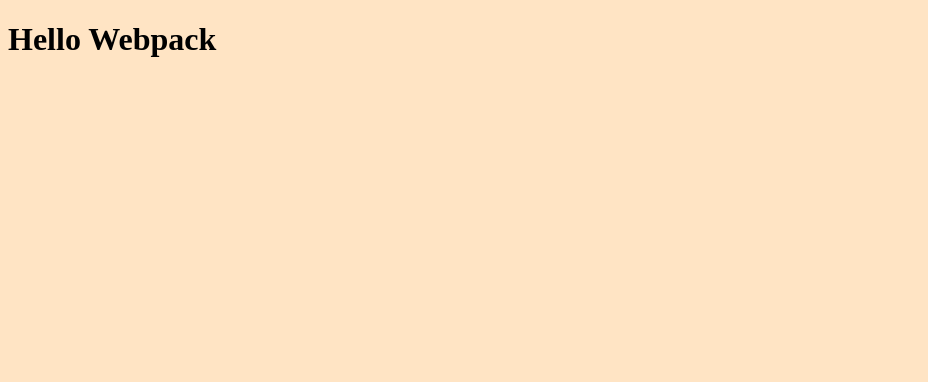
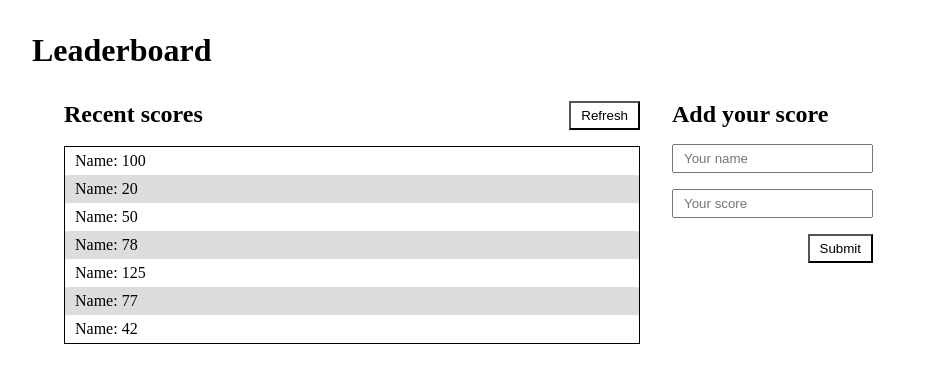
Before and after one commit to Felix45/leaderboard, a website with bundled scripts: page src/index.html in a window 1280 px wide. Shown: the whole page, without its empty margins (0-928 px from the left). Built offline with nearby package versions, Linux system fonts and the light colour scheme.

Commit message:
Set html markup and minimum styling

```diff
--- a/src/index.html
+++ b/src/index.html
@@ -4,11 +4,57 @@
     <meta charset="UTF-8">
     <meta http-equiv="X-UA-Compatible" content="IE=edge">
     <meta name="viewport" content="width=device-width, initial-scale=1.0">
-    <title>Webpack Excercise</title>
+    <title>Leaderboard</title>
+    <script src="index.bundle.js"></script>
 </head>
-<body>
-    <main>
-      <h1>Hello Webpack</h1>
+<body class="m-2">
+    <header>
+      <h1 class="flex-column">Leaderboard</h1>
+    </header>
+
+    <main class="d-flex justify-content-around p-2">
+
+      <section class="card flex-column">
+        <div class="d-flex justify-content-between">
+          <h2>Recent scores</h2>
+          <button type="button" class="btn mx-2 p-1">Refresh</button>
+        </div>
+        <div class="py-1">
+          <ul>
+            <li>Name: 100</li>
+            <li>Name: 20</li>
+            <li>Name: 50</li>
+            <li>Name: 78</li>
+            <li>Name: 125</li>
+            <li>Name: 77</li>
+            <li>Name: 42</li>
+          </ul>
+        </div>
+      </section>
+
+      <section class="d-flex flex-column mx-2">
+        <div>
+          <h2>Add your score</h2>
+        </div>
+        <div class="py-1">
+          <form>
+            <div>
+              <label for="username">
+                <input class="p-1" type="text" name="username" id="username" placeholder="Your name" />
+              </label>
+            </div>
+            <div class="py-1">
+              <label for="score">
+                <input class="p-1" type="text" name="score" id="score" placeholder="Your score" />
+              </label>
+            </div>
+            <div class="d-flex justify-content-end py-1">
+              <input class="btn p-1" type="submit" name="submit" id="submit" />
+            </div>
+          </form>
+        </div>
+
+      </section>
     </main>
 </body>
 </html>
--- a/src/style.css
+++ b/src/style.css
@@ -1,3 +1,79 @@
-body {
-  background-color: bisque;
+* {
+  margin: 0;
+  padding: 0;
+  box-sizing: border-box;
 }
+
+:root {
+  --white: rgb(255, 255, 255);
+  --gray: #ddd;
+}
+
+ul,
+ol {
+  list-style-type: none;
+}
+
+.d-flex,
+.flex-column {
+  display: flex;
+}
+
+.card {
+  width: 100%;
+}
+
+.flex-column {
+  flex-direction: column;
+}
+
+.justify-content-end {
+  justify-content: flex-end;
+}
+
+.justify-content-between {
+  justify-content: space-between;
+}
+
+.btn {
+  cursor: pointer;
+  background-color: var(--white);
+}
+
+.m-2 {
+  margin: 2em;
+}
+
+.mx-2 {
+  margin: 0 0 0 2em;
+}
+
+.p-1 {
+  padding: 5px 10px;
+}
+
+.p-2 {
+  padding: 2em;
+}
+
+.py-1 {
+  padding: 1em 0 0 0;
+}
+
+ul {
+  border: 1px solid #000;
+}
+
+ul li {
+  padding: 5px 10px;
+}
+
+ul li:nth-of-type(2n) {
+  background-color: var(--gray);
+}
+
+@media screen and (min-width: 767px) {
+  .card {
+    width: 50%;
+  }
+}
```
Also changed, not shown: .eslintrc.json (added), .github/workflows/linters.yml (added), .stylelintrc.json (added), dist/index.bundle.js, dist/index.html, 1 other file.
